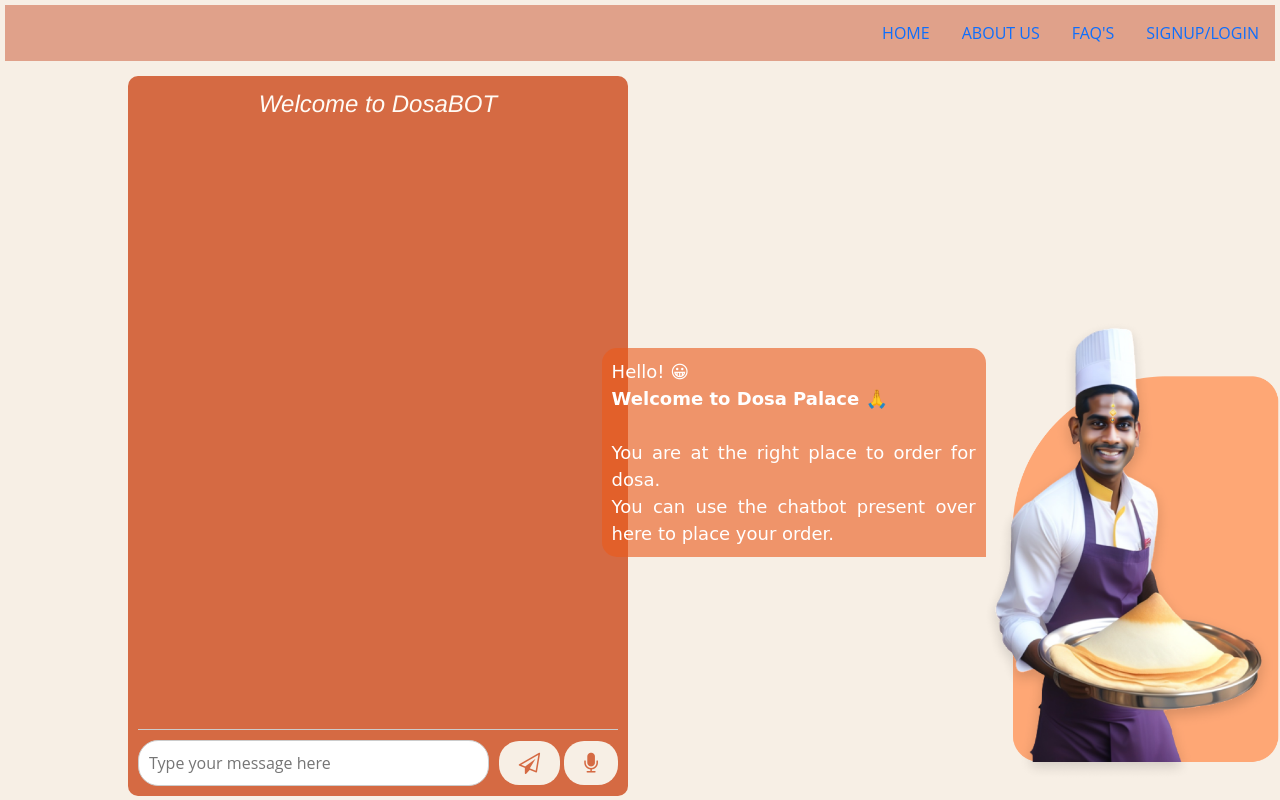
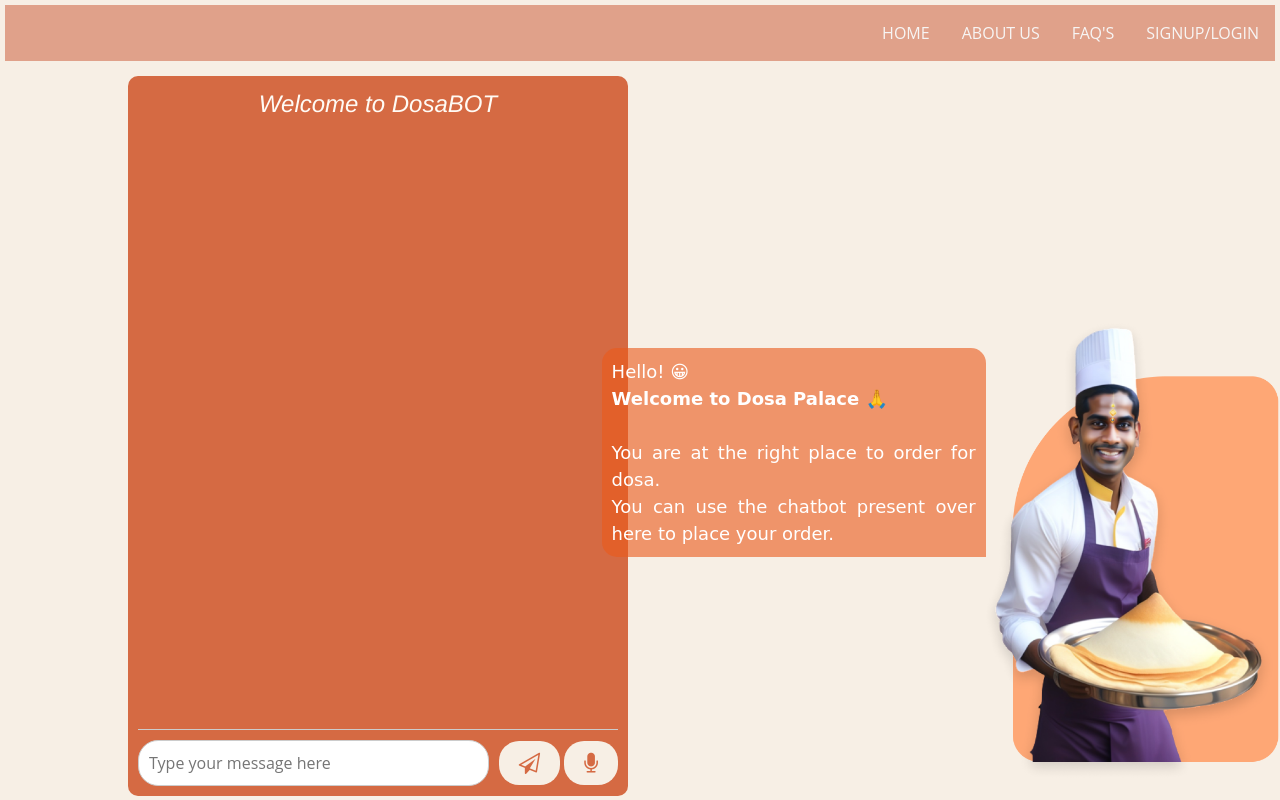
Before and after one commit to Gayathri0315/DosaBot, a plain HTML site: page templates/index.html in a window 1280 px wide. Drawn offline with nearby package versions, Linux system fonts and the light colour scheme; files that its build step writes are made by us from their sources; files whose address does not match are found by name.

Commit message:
images added

```diff
--- a/static/CSS/index.css
+++ b/static/CSS/index.css
@@ -33,8 +33,7 @@ body {
   padding:5px;
 }
 header a:hover{
-    color:rgb(227, 240, 243);
-    background-color:rgb(249, 255, 255);
+  background-color:rgb(166, 214, 214);
   border-radius: 20px;
 }
 #chat-window {
--- a/templates/index.html
+++ b/templates/index.html
@@ -13,16 +13,16 @@
         <!-- Navbar content -->
       <ul class="nav justify-content-end">
         <li class="nav-item">
-          <a class="nav-link" href="#">HOME</a>
+          <a class="nav-link" style="color: rgb(247, 245, 244);" href="#">HOME</a>
         </li>
         <li class="nav-item">
-          <a class="nav-link" href="#">ABOUT US</a>
+          <a class="nav-link" style="color: rgb(247, 245, 244);" href="#">ABOUT US</a>
         </li>
         <li class="nav-item">
-          <a class="nav-link" href="#">FAQ'S</a>
+          <a class="nav-link" style="color: rgb(247, 245, 244);" href="#">FAQ'S</a>
         </li>
         <li class="nav-item">
-          <a class="nav-link" href="#">SIGNUP/LOGIN</a>
+          <a class="nav-link"  style="color: rgb(247, 245, 244);" href="#">SIGNUP/LOGIN</a>
         </li>
       </ul>
       </nav>
```
Also changed, not shown: icons/chatbot.png (added), icons/user.png (added). Lines whose indentation alone changed are shown as unchanged.
